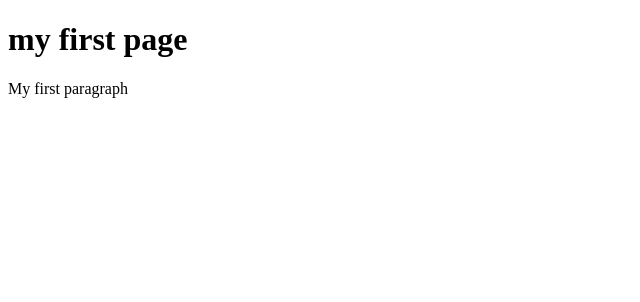
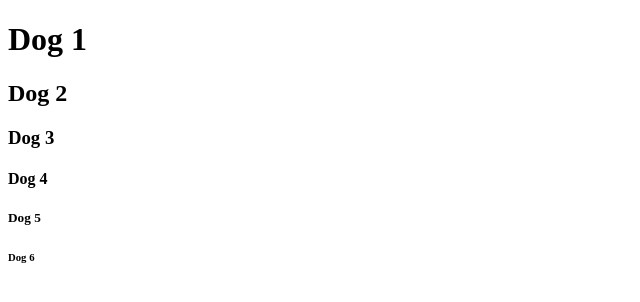
Before and after one commit to Eli03571/holberton-learning_web_programming, a plain HTML site: page index.html in a window 1280 px wide. Shown: the whole page, without its empty margins (0-640 px from the left). Drawn offline with Linux system fonts and the light colour scheme.

Commit message:
Update index.html

```diff
--- a/index.html
+++ b/index.html
@@ -4,7 +4,11 @@
     <title>HOLBERTON</title>
   </head>
   <body>
-    <h1>my first page</h1>
-    <p>My first paragraph</p>
+    <h1>Dog 1</h1>
+    <h2>Dog 2</h2>
+    <h3>Dog 3</h3>
+    <h4>Dog 4</h4>
+    <h5>Dog 5</h5>
+    <h6>Dog 6</h6>
     </body>
 </html>
```
